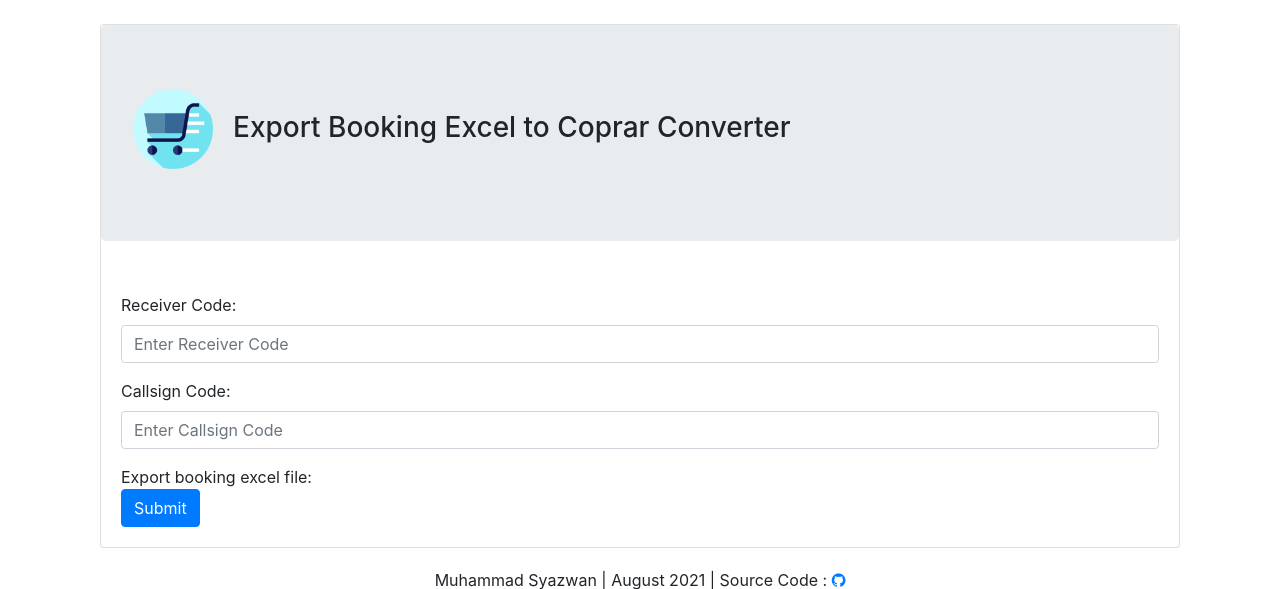
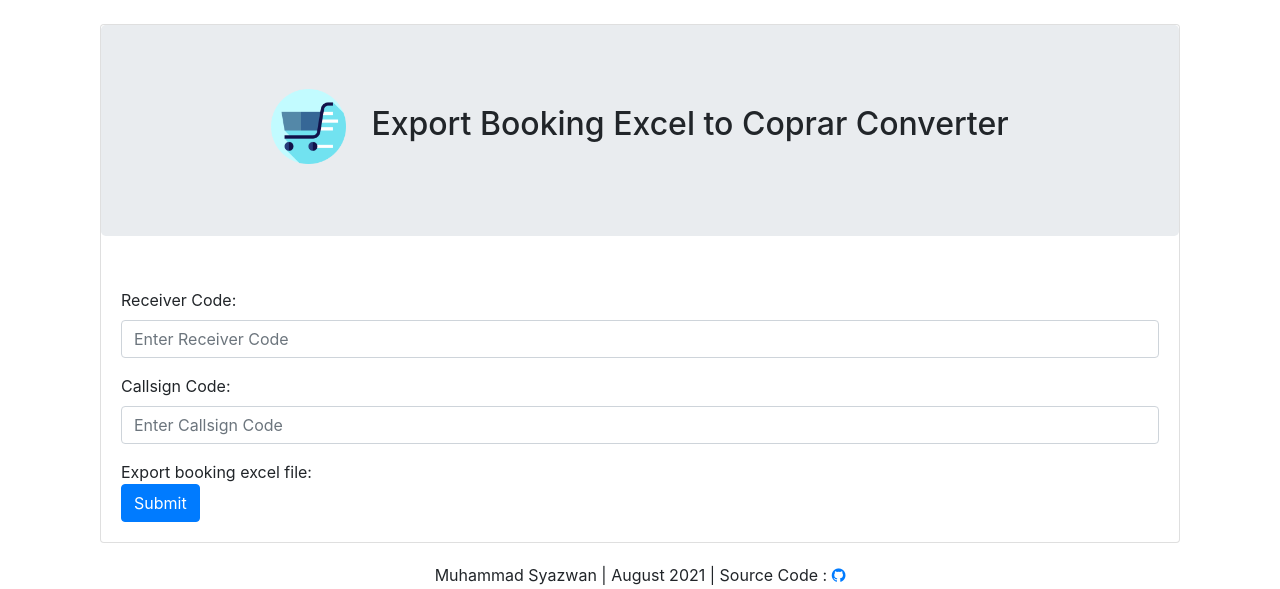
Before and after one commit to syaz131/To-Coprar, a PHP site: the page made by index v1.html in a window 1280 px wide. Shown: the top 589 px of the page. Run offline with PHP 8.4, Linux system fonts and the light colour scheme.

```diff
--- a/index v1.html
+++ b/index v1.html
@@ -13,9 +13,9 @@
     <div class="container">
         <br/>
         <form class="container">
-            <div class="card" style="">
-                <div class="jumbotron">
-                    <h3><span><img src="cart.png" alt="Cart Icon" width="80" height="80" style="margin-right: 20px;"></span>Export Booking Excel to Coprar Converter</h3>
+            <div class="card">
+                <div class="jumbotron text-center" >
+                    <h2><span><img src="cart.png" alt="Cart Icon" width="75" height="75" style="margin-right: 25px;"></span>Export Booking Excel to Coprar Converter</h2>
                 </div>
 
                 <div class="card-body">
```
Also changed, not shown: index.php (+9 -5 lines), 1 other file.
